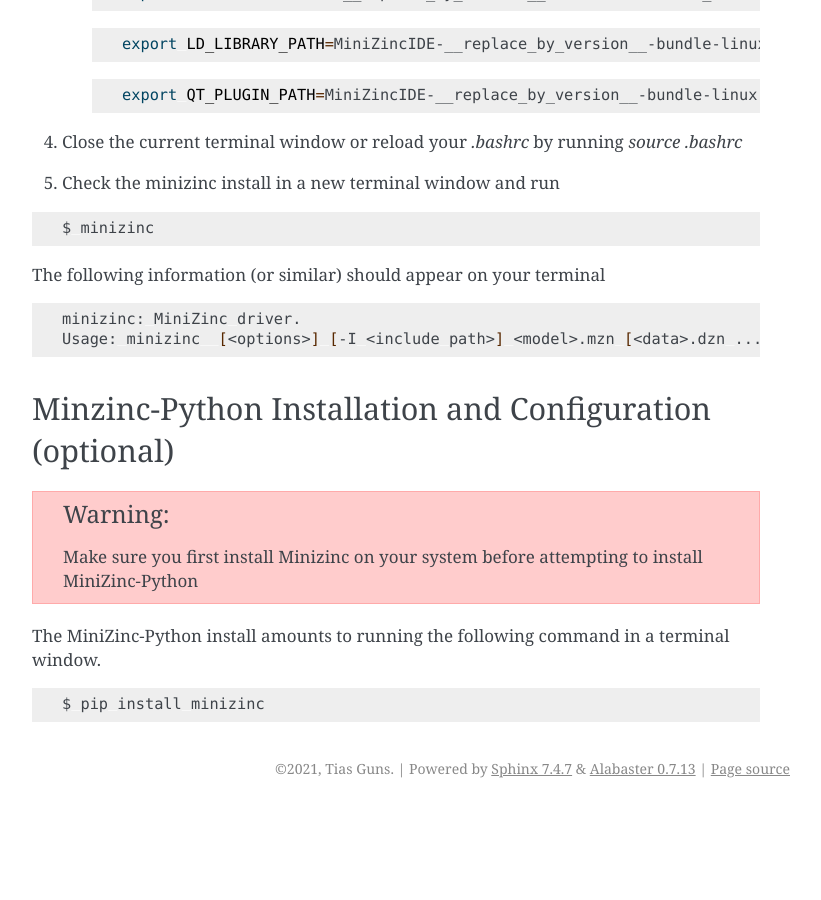
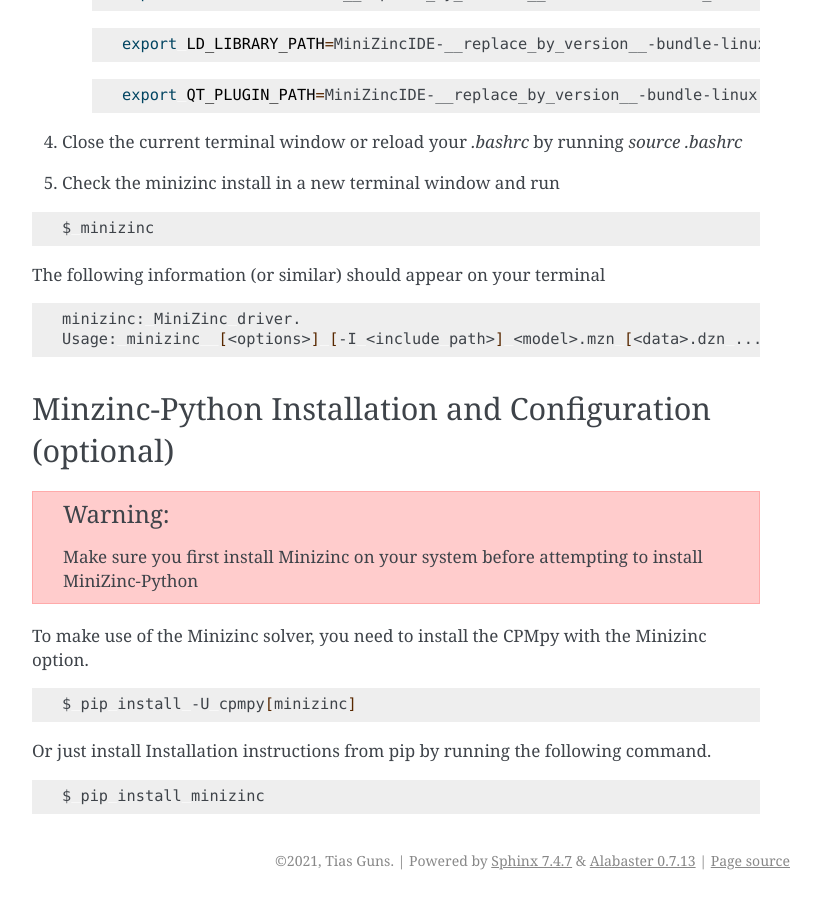
Before and after one commit to CPMpy/cpmpy, a Sphinx documentation site: the page built from docs/tutorial/how_to_install.rst, in a window 1280 px wide and 900 px high, scrolled down 1152 px. Shown: the whole window, without its empty margins (320-1141 px from the left). Built offline with Sphinx 7.4.7, drawn with Linux system fonts in a browser that asks for light colours; before the commit the page ends 1960 px from its top, so only the background shows below that.

```diff
--- a/docs/tutorial/how_to_install.rst
+++ b/docs/tutorial/how_to_install.rst
@@ -27,7 +27,6 @@
 
 Minizinc Installation and Configuration (optional)
 --------------------------------------------------
-
 A complete installation guide for the installation of Minizinc is available at `Minizinc Install Guide <https://www.minizinc.org/doc-2.5.3/en/installation.html#installation>`_
 
 For **linux** users, if __snap__ is installed, Minizinc installation amounts to running
@@ -77,8 +76,12 @@
 --------------------------------------------------------
 
 .. warning:: Make sure you first install Minizinc on your system before attempting to install MiniZinc-Python
+To make use of the Minizinc solver, you need to install the CPMpy with the Minizinc option.
 
-The MiniZinc-Python install amounts to running the following command in a terminal window.
+.. code-block:: bash
+
+    $ pip install -U cpmpy[minizinc]
+Or just install Installation instructions from pip by running the following command.
 
 .. code-block:: bash
 
--- a/setup.py
+++ b/setup.py
@@ -29,7 +29,7 @@
         "Programming Language :: Python :: 3.6",
         "Programming Language :: Python :: 3.7",
         "Programming Language :: Python :: 3.8",
-        "Programming Language :: Python :: 3.9"
+        "Programming Language :: Python :: 3.9",
         "License :: OSI Approved :: Apache Software License",
         "Operating System :: OS Independent",
     ],
```
Also changed, not shown: README.md (+1 -0 lines), cpmpy/__init__.py (+4 -3 lines), 1 other file.
